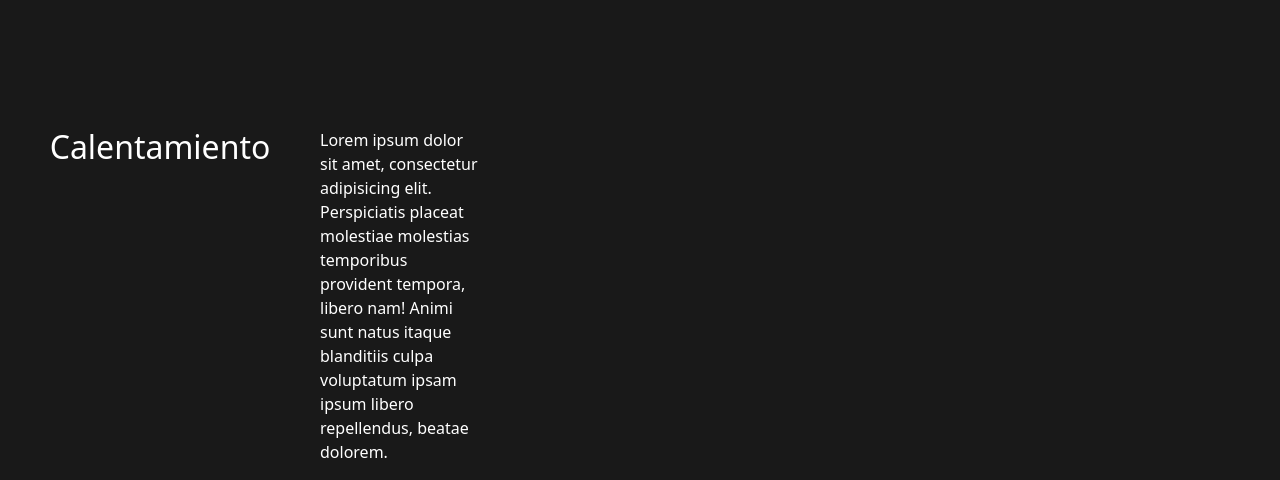
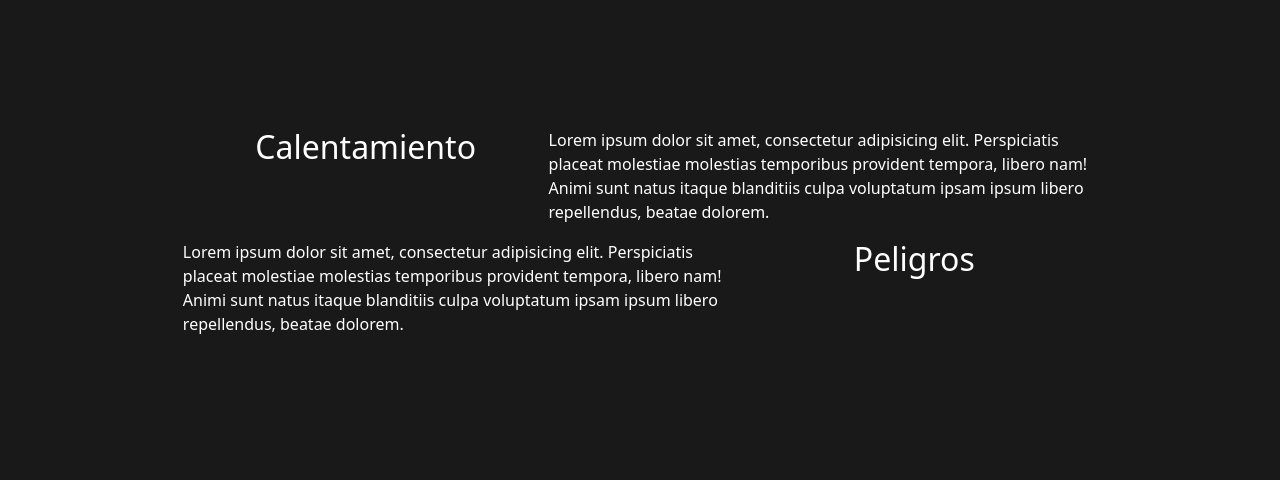
Before and after one commit to R13Axis/ejercitate, a website: page pages/cuerpo.html in a window 1280 px wide. Shown: the part 1081-1561 px from the top of the page. After the commit the page ends 1433 px from the top, so only its background shows below. Drawn offline with nearby package versions, Linux system fonts and the light colour scheme.

```diff
--- a/estilos/custom-sass.scss
+++ b/estilos/custom-sass.scss
@@ -683,18 +683,35 @@
 
     .contenedor-grid {
       display: grid;
-      grid-template-columns: 2fr 1fr 3fr 2fr;
+      grid-template-columns: 1fr 2fr 3fr 1fr;
+      justify-items: center;
+    }
+
+    .contenedor-grid-2 {
+      display: grid;
+      grid-template-columns: 1fr 3fr 2fr 1fr;
       justify-items: center;
     }
 
     .heading-cuerpo {
       color: $text-color-principal-light;
+      grid-column-start: 2;
+    }
 
+    .heading-cuerpo-2 {
+      color: $text-color-principal-light;
+      grid-column-start: 3;
     }
 
     .informacion {
       color: $text-color-principal-light;
     }
+
+    .informacion-2 {
+      grid-column-start: 2;
+      color: $text-color-principal-light;
+    }
+
 
   // ANIMACIONES
 
--- a/pages/cuerpo.html
+++ b/pages/cuerpo.html
@@ -226,6 +226,26 @@
 
         </div>
 
+        <div class="contenedor-grid-2">
+
+          <div class="informacion-2">
+
+            <p>
+
+              Lorem ipsum dolor sit amet, consectetur adipisicing elit. Perspiciatis placeat molestiae molestias temporibus provident tempora, libero nam! Animi sunt natus itaque blanditiis culpa voluptatum ipsam ipsum libero repellendus, beatae dolorem.
+
+            </p>
+
+          </div>
+
+          <div class="heading-cuerpo-2">
+
+            <h2>Peligros</h3>
+
+          </div>
+
+        </div>
+
 
       </main>
 
```
Also changed, not shown: estilos/custom-sass.css.
